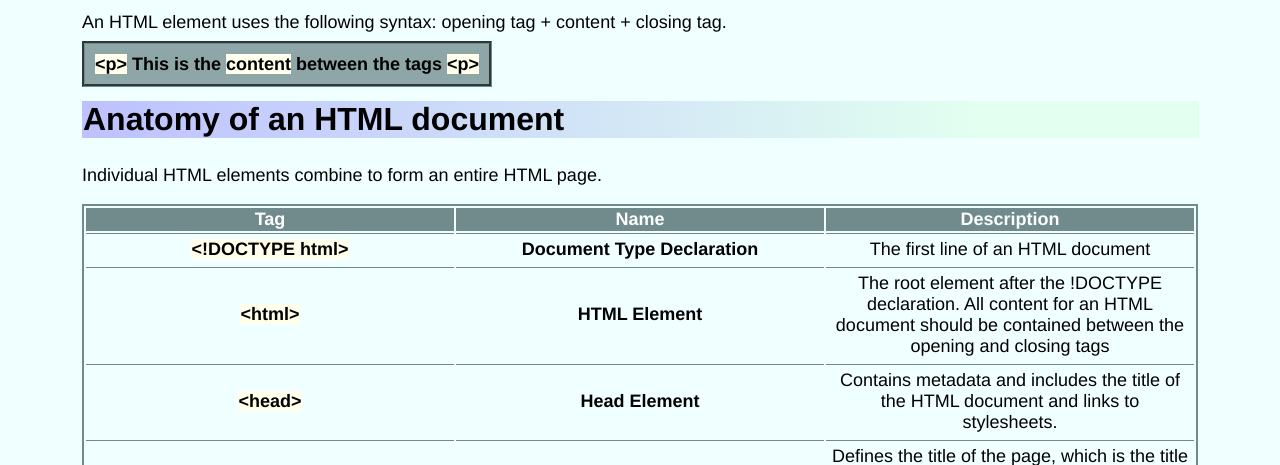
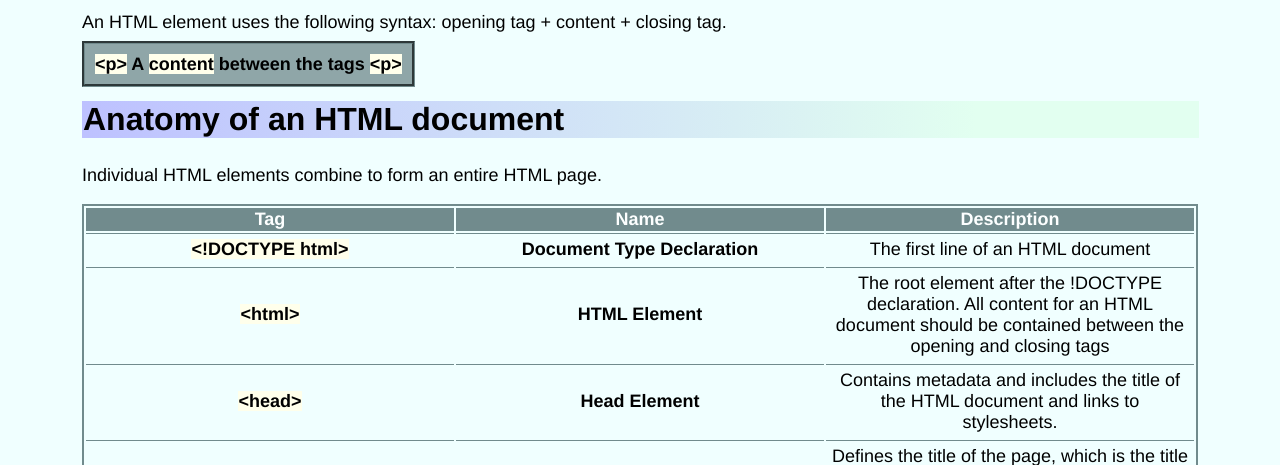
Before and after one commit to Elibeth13/HTML_cheatsheet, a plain HTML site: page index.html in a window 1280 px wide. Shown: the part 635-1100 px from the top of the page. Drawn offline with Linux system fonts and the light colour scheme; a web font is replaced by a local one.

Commit message:
Update index.html

```diff
--- a/index.html
+++ b/index.html
@@ -37,7 +37,7 @@
                     <h2 id="anatomy">Anatomy of an HTML element</h2>
                         <p>An HTML element uses the following syntax: opening tag + content + closing tag.<br>
                         <br>
-                        <b><span class="code">&lt;p&gt;</span> This is the <span class="code">content</span> between the tags <span class="code">&lt;p&gt;</span></b></p>
+                        <b><span class="code">&lt;p&gt;</span> A <span class="code">content</span> between the tags <span class="code">&lt;p&gt;</span></b></p>
 
                     <h2>Anatomy of an HTML document</h2>
                         <p>Individual HTML elements combine to form an entire HTML page.</p>
```
